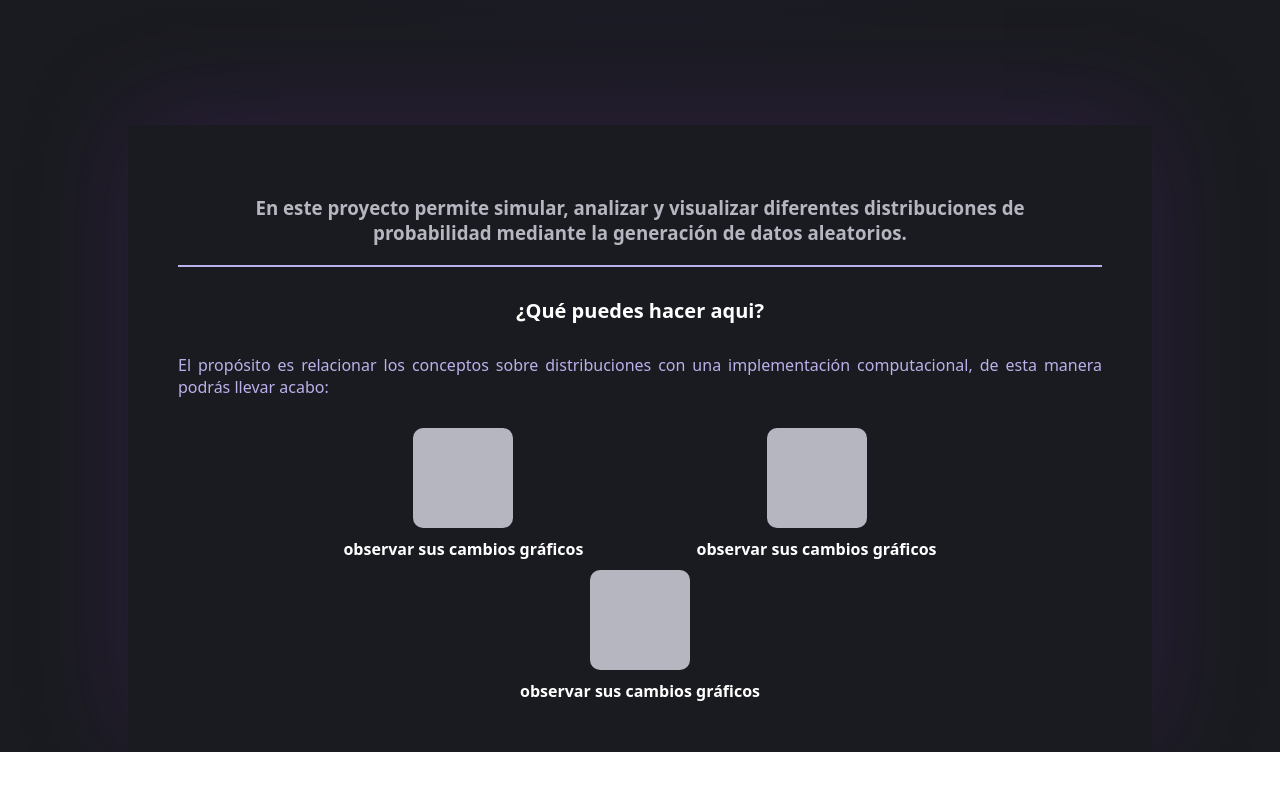
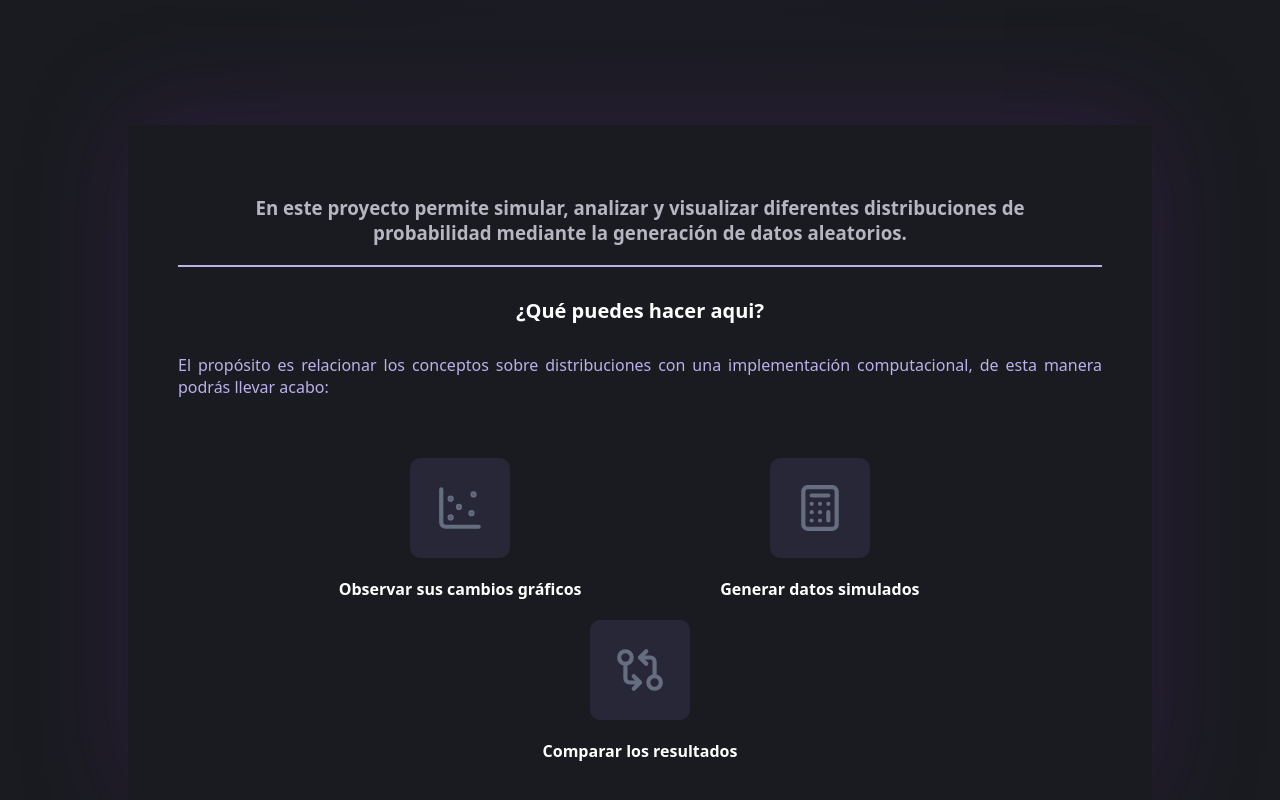
Before and after one commit to NunezManriqueCuauhtemocEmmanuel/proyecto_probabilidad, a React (Vite) app: page / in a window 1280 px wide. Shown: the part 675-1475 px from the top of the page. Before the commit the page ends 1427 px from the top, so only its background shows below. Built offline with nearby package versions, Linux system fonts and the light colour scheme; a web font is replaced by a local one.

Commit message:
segundo commit

```diff
--- a/src/App.css
+++ b/src/App.css
@@ -2,6 +2,12 @@
     syntax: "<color>";
     inherits: true;
     initial-value: #1a1b20;
+}
+
+@property --periwinkle{
+  syntax: "<color>";
+  inherits: true;
+  initial-value: #bbb0ea;
 }
 
 main{
@@ -56,7 +62,7 @@ h2{
   font-family: system-ui, -apple-system, BlinkMacSystemFont, 'Segoe UI', Roboto, Oxygen, Ubuntu, Cantarell, 'Open Sans', 'Helvetica Neue', sans-serif;
   color: #b5b6c0;
   padding: 20px;
-  border-bottom: solid #bbb0ea 2px;
+  border-bottom: solid var(--periwinkle) 2px;
   text-align: center;
   /* text-decoration: underline; text-underline-offset: 20px;
   text-decoration-color: #bbb0ea; */
@@ -70,7 +76,7 @@ h2{
 
 .contenedor__instrucciones p{
   font-family: system-ui, -apple-system, BlinkMacSystemFont, 'Segoe UI', Roboto, Oxygen, Ubuntu, Cantarell, 'Open Sans', 'Helvetica Neue', sans-serif;
-  color: #bbb0ea;
+  color: var(--periwinkle);
   text-align: justify;
 }
 
@@ -79,7 +85,8 @@ h2{
   display: flex;
   flex-wrap: wrap;
   align-items: center; justify-content: space-evenly;
-  gap: 10px;
+  gap: 20px;
+  margin-top: 30px;
 }
 
 .herramienta{
@@ -87,15 +94,21 @@ h2{
   align-items: center;
   justify-content: center;
   flex-direction: column;
-  gap: 10px;
+  gap: 20px;
   width: 300px;
 }
 
 .contenedor_herramienta{
   width: 100px;
   height: 100px;
-  background-color: #b5b6c0;
+  background-color: #282738;
+  display: flex;
+  align-items: center;
+  justify-content: center;
   border-radius: 10px;
+  color: #656e7f;
+  font-size: 50px;
+  transition: all 0.2s ease-in-out;
 }
 
 .herramienta h5{
@@ -103,3 +116,11 @@ h2{
   font-size: 16px;
   font-family: system-ui, -apple-system, BlinkMacSystemFont, 'Segoe UI', Roboto, Oxygen, Ubuntu, Cantarell, 'Open Sans', 'Helvetica Neue', sans-serif;
 }
+
+.herramienta:hover .contenedor_herramienta{
+  transform: translateY(-15px);
+  scale: 1.1;
+  border: solid 1px white;
+  color: #e3e7f0;
+  box-shadow: 0 0px 70px rgba(91, 40, 139, 0.25);;
+}
--- a/src/App.jsx
+++ b/src/App.jsx
@@ -1,6 +1,7 @@
 import { useState } from 'react'
 import './App.css'
 import Navbar from './components/navbar'
+import { LuChartScatter, LuCalculator, LuGitCompareArrows } from "react-icons/lu";
 
 function App() {
   const [count, setCount] = useState(0)
@@ -23,18 +24,21 @@ function App() {
           <div className="contenedor__herramientas">
             <div className="herramienta">
               <div className="contenedor_herramienta">
+                <LuChartScatter />
               </div>
-              <h5>observar sus cambios gráficos</h5>
+              <h5>Observar sus cambios gráficos</h5>
             </div>
             <div className="herramienta">
               <div className="contenedor_herramienta">
+                <LuCalculator />
               </div>
-              <h5>observar sus cambios gráficos</h5>
+              <h5>Generar datos simulados</h5>
             </div>
             <div className="herramienta">
               <div className="contenedor_herramienta">
+                <LuGitCompareArrows />
               </div>
-              <h5>observar sus cambios gráficos</h5>
+              <h5>Comparar los resultados</h5>
             </div>
           </div>
 
```
